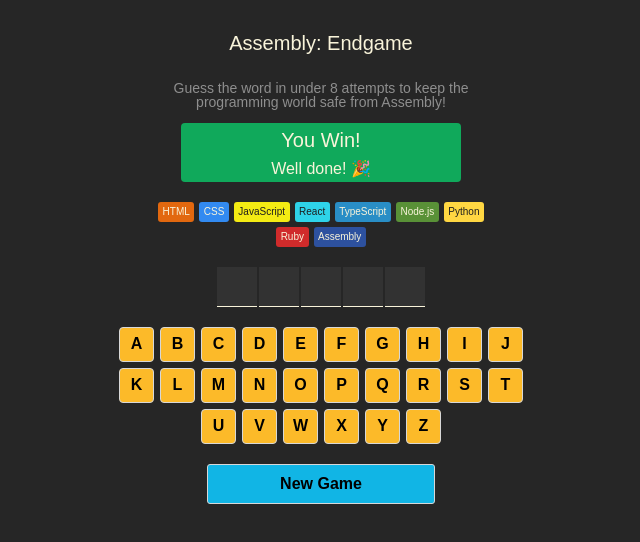
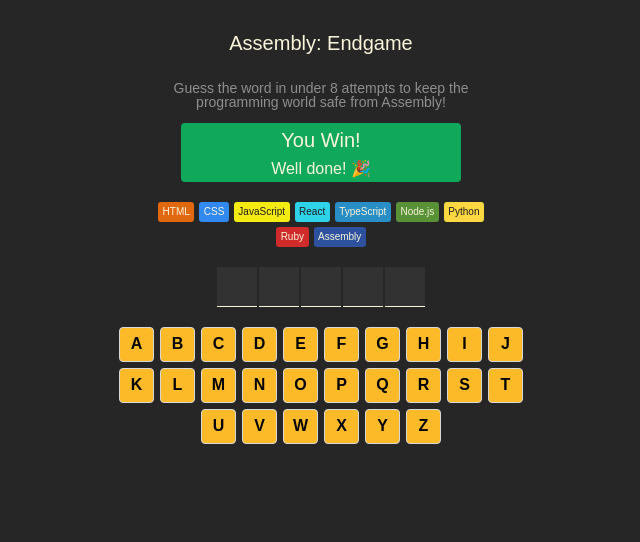
Before and after one commit to loves2run/assembly-endgame-react, a React (Vite) app: page / in a window 1280 px wide. Shown: the top 542 px of the page, without its empty margins (319-959 px from the left). Built offline with nearby package versions, Linux system fonts and the light colour scheme.

Commit message:
Added isGameOver logic and conditionally rendered new game button

```diff
--- a/src/App.jsx
+++ b/src/App.jsx
@@ -1,6 +1,19 @@
 import {useState} from 'react'
 import clsx from 'clsx'
 import { languages } from "./languages"
+
+/**
+ * Goal: Add in the incorrect guesses mechanism to the game
+ *
+ * Challenge:
+ * 1. Create a variable `isGameOver` which evaluates to `true`
+ *    if the user has guessed incorrectly 8 times. Consider how
+ *    we might make this more dynamic if we were ever to add or
+ *    remove languages from the languages array.
+ * 2. Conditionally render the New Game button only if the game
+ *    is over.
+ */
+
 
 export default function AssemblyEndgame() {
   //state values
@@ -9,7 +22,13 @@ export default function AssemblyEndgame() {
 
   //derived values
   const wrongGuessCount = guesses.filter(letter => !currentWord.includes(letter)).length
-  console.log('wrongGuessCount:', wrongGuessCount)
+  const isGameOver = wrongGuessCount >= languages.length -1 || guesses.length - wrongGuessCount >= currentWord.length
+
+  // console.log('isGameOver:', isGameOver)
+  // console.log('wrongGuessCount:', wrongGuessCount)
+  // console.log('languages:', languages.length -1)
+  // console.log('gueses', guesses.length)
+  // console.log('currentWord', currentWord.length)
 
   //static values
   const alphabet = "abcdefghijklmnopqrstuvwxyz"
@@ -39,16 +58,6 @@ Bob showed us 2 methods
   //   })
 
   // }
-
-  /**
- * Goal: Add in the incorrect guesses mechanism to the game
- *
- * Challenge: Derive a variable (`wrongGuessCount`) for the
- * number of incorrect guesses by using the other state
- * values we're already holding in the component.
- *
- * console.log the wrongGuessCount for now
- */
 
   const languageElements = languages.map((lang, index) => {
 
@@ -120,7 +129,7 @@ Bob showed us 2 methods
         {keyboardElements}
       </section>
 
-      <button className="newGame">New Game</button>
+      {isGameOver && <button className="newGame">New Game</button>}
 
     </main>
 
```
